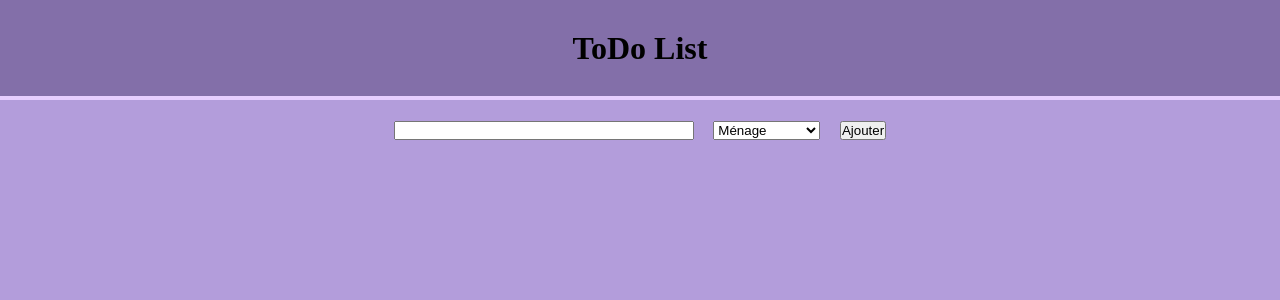
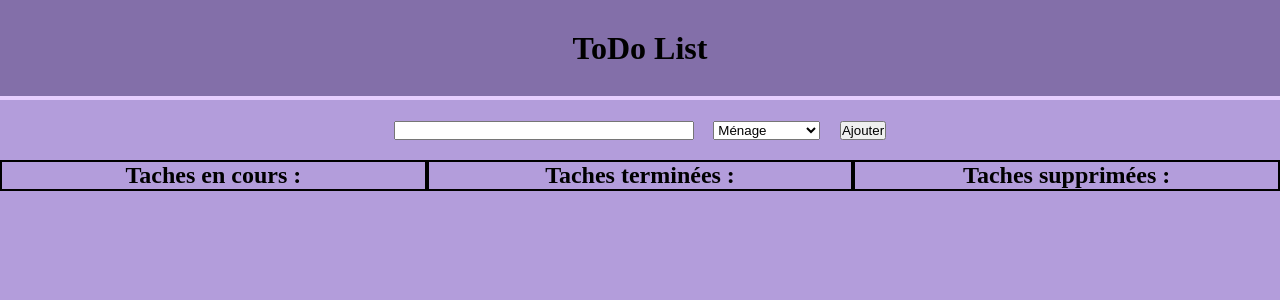
Before and after one commit to JeremyQuievreux/React, a React (Create React App) app in the folder todo-list2/: page / in a window 1280 px wide. Shown: the top 300 px of the page. Built offline with nearby package versions, Linux system fonts and the light colour scheme.

Commit message:
ca marche encore ;)

```diff
--- a/todo-list2/src/App.js
+++ b/todo-list2/src/App.js
@@ -1,5 +1,6 @@
 import { useEffect, useState } from 'react';
 import './App.scss';
+import Task from './Task/Task';
 
 function App() {
 
@@ -41,6 +42,7 @@ function App() {
           <button onClick={handleClick}>Ajouter</button>
         </div>
       </div>
+      <Task />
     </div>
   );
 }
--- /dev/null
+++ b/todo-list2/src/Task/Task.js
@@ -0,0 +1,20 @@
+import './Task.scss';
+
+function Task() {
+    return(
+        <div className="task-container">
+            <div className="en-cours">
+                <h2>Taches en cours : </h2>
+            </div>
+            <div className="done">
+                <h2>Taches terminées : </h2>
+
+            </div>
+            <div className="delete">
+                <h2>Taches supprimées : </h2>
+            </div>
+        </div>
+    )
+}
+
+export default Task;
--- /dev/null
+++ b/todo-list2/src/Task/Task.scss
@@ -0,0 +1,18 @@
+.task-container{
+    display: flex;
+    .en-cours{
+        border: 2px solid black;
+        flex: 1;
+        text-align: center;
+    }
+    .done{
+        border: 2px solid black;
+        flex: 1;
+        text-align: center;
+    }
+    .delete{
+        border: 2px solid black;
+        flex: 1;
+        text-align: center;
+    }
+}
```
